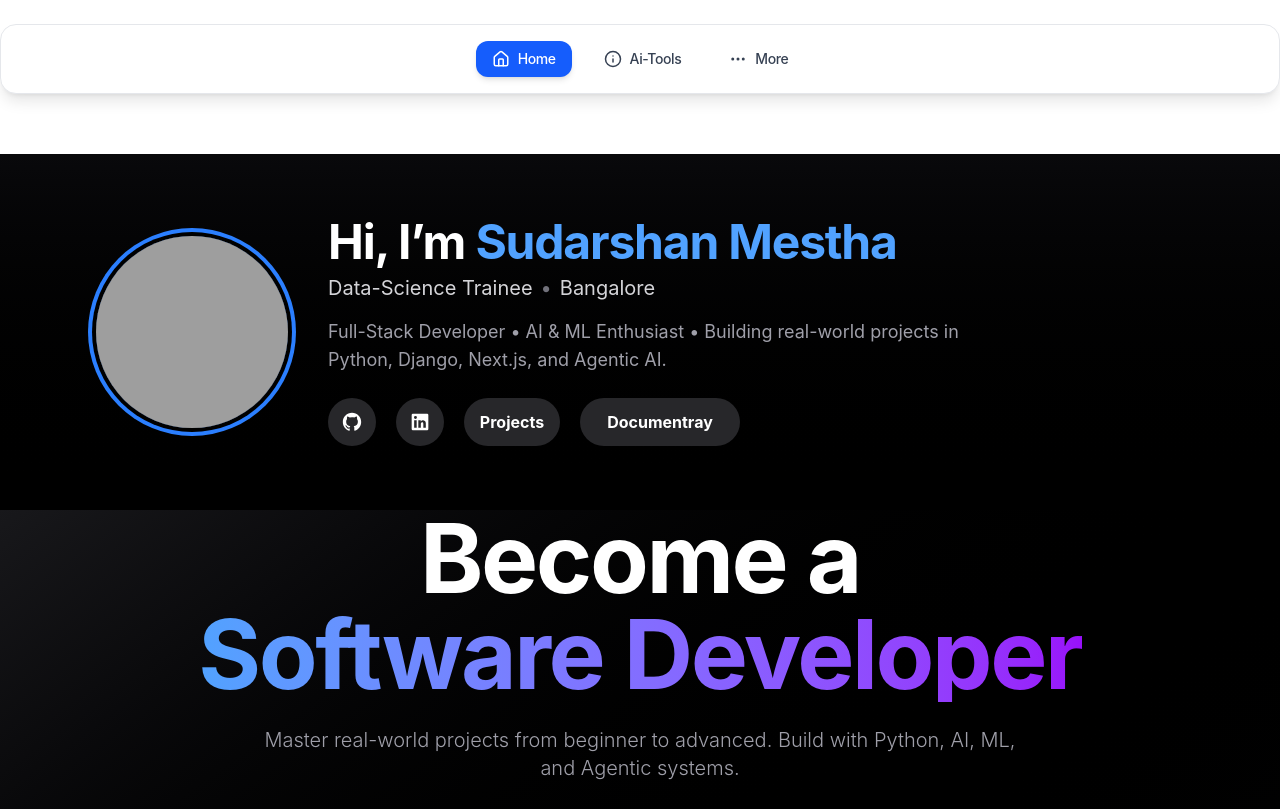
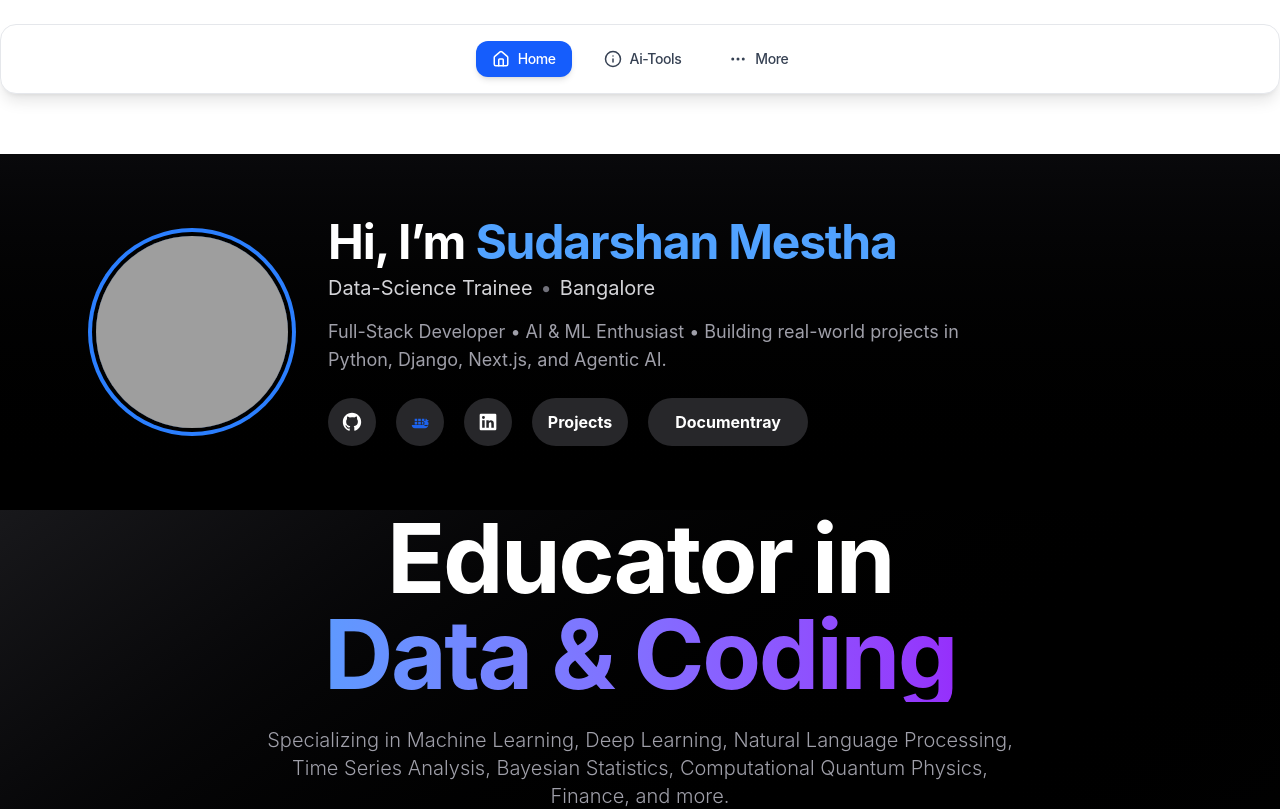
Before and after one commit to sudarshanmestha/nextjs-portfolio, a Next.js app: page / in a window 1280 px wide. Shown: the top 809 px of the page. Built offline with nearby package versions, Linux system fonts and the light colour scheme; no server answers; grey boxes are pictures that could not be loaded.

Commit message:
updated home page

```diff
--- a/app/components/CodeBlock.tsx
+++ /dev/null
@@ -1,7 +0,0 @@
-export default function CodeBlock({ children }: { children: React.ReactNode }) {
-    return (
-      <pre className="bg-zinc-900 text-cyan-300 p-6 rounded-xl overflow-x-auto border border-zinc-700 my-6 font-mono text-sm leading-relaxed">
-        <code>{children}</code>
-      </pre>
-    )
-  }
--- a/app/more/[slug]/page.tsx
+++ b/app/more/[slug]/page.tsx
@@ -58,4 +58,4 @@ export default async function PostDetail({ params }: { params: { slug: string }
       </div>
     </article>
   )
-}
+}ls
--- a/app/page.tsx
+++ b/app/page.tsx
@@ -81,6 +81,27 @@ export default function Page() {
                   </svg>
                 </a>
 
+
+                {/* Docker Icon */}
+                <a
+                  href="https://hub.docker.com/u/sudarshan999"
+                  target="_blank"
+                  rel="noopener noreferrer"
+                  className="group flex items-center justify-center w-12 h-12 bg-zinc-800 rounded-full hover:bg-zinc-700 transition-all duration-300"
+                  aria-label="Docker Profile"
+                >
+                  <svg
+                    height="22"
+                    viewBox="0 0 24 24"
+                    fill="#1D63ED"  // Docker blue
+                    className="group-hover:scale-110 transition-transform"
+                  >
+                    <path d="M21.8 10.1c-.4-.3-1.3-.4-2-.2-.1-.5-.5-1.1-1-1.5l-.3-.2-.2.3c-.3.6-.4 1.3-.3 2-.6.1-1.2.4-1.6.8-.6.6-.9 1.5-.8 2.4.1.7.4 1.4.9 1.9.5.5 1.2.9 2 .9 1.6 0 2.9-1.3 2.9-2.9-.1-1.1-.6-2.1-1.6-2.5zM3 15.4h18c-.1 1.9-1.6 3.5-3.5 3.5H6.4C4.4 18.9 3 17.3 3 15.4zm3.2-6.9H9v2.8H6.2V8.5zm3.9 0h2.8v2.8H10V8.5zm3.9 0h2.8v2.8h-2.8V8.5zM6.2 11.9H9v2.8H6.2v-2.8zm3.9 0h2.8v2.8H10v-2.8zm3.9 0h2.8v2.8h-2.8v-2.8z"/>
+                  </svg>
+                </a>
+
+
+
                 {/* LinkedIn Icon */}
                 <a
                   href="https://www.linkedin.com/in/sudarshan-mestha/"
@@ -126,17 +147,26 @@ export default function Page() {
         <section className="relative min-h-screen flex items-center justify-center px-6 md:px-12 lg:px-24">
           <div className="absolute inset-0 bg-gradient-to-br from-zinc-900 via-black to-zinc-900" />
           <div className="relative z-10 max-w-7xl mx-auto text-center">
-            <h1 className="text-5xl md:text-7xl lg:text-8xl font-bold tracking-tight" data-aos="fade-up">
-              Become a{' '}
-              <span className="block text-transparent bg-clip-text bg-gradient-to-r from-blue-400 to-purple-600">
-                Software Developer
-              </span>
-            </h1>
+          <h1
+            className="text-5xl md:text-7xl lg:text-8xl font-bold tracking-tight"
+            data-aos="fade-up"
+          >
+            Educator in{" "}
+            <span className="block text-transparent bg-clip-text bg-gradient-to-r from-blue-400 to-purple-600">
+              Data & Coding
+            </span>
+          </h1>
 
-            <p className="mt-6 text-lg md:text-xl text-zinc-400 font-light max-w-3xl mx-auto"
-               data-aos="fade-up" data-aos-delay="200">
-              Master real-world projects from beginner to advanced. Build with Python, AI, ML, and Agentic systems.
-            </p>
+          <p
+            className="mt-6 text-lg md:text-xl text-zinc-400 font-light max-w-3xl mx-auto"
+            data-aos="fade-up"
+            data-aos-delay="200"
+          >
+            Specializing in Machine Learning, Deep Learning, Natural Language Processing,
+            Time Series Analysis, Bayesian Statistics, Computational Quantum Physics,
+            Finance, and more.
+          </p>
+
 
             {/* Video Thumbnail */}
             <div className="mt-12 max-w-4xl mx-auto rounded-2xl overflow-hidden shadow-2xl border border-zinc-800 cursor-pointer"
```
